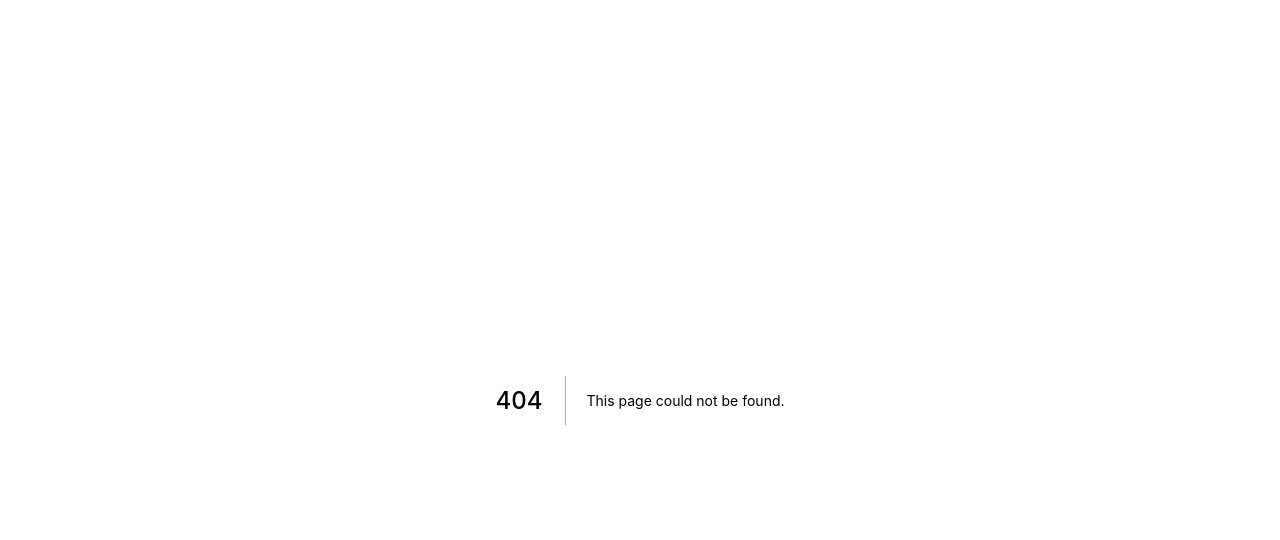
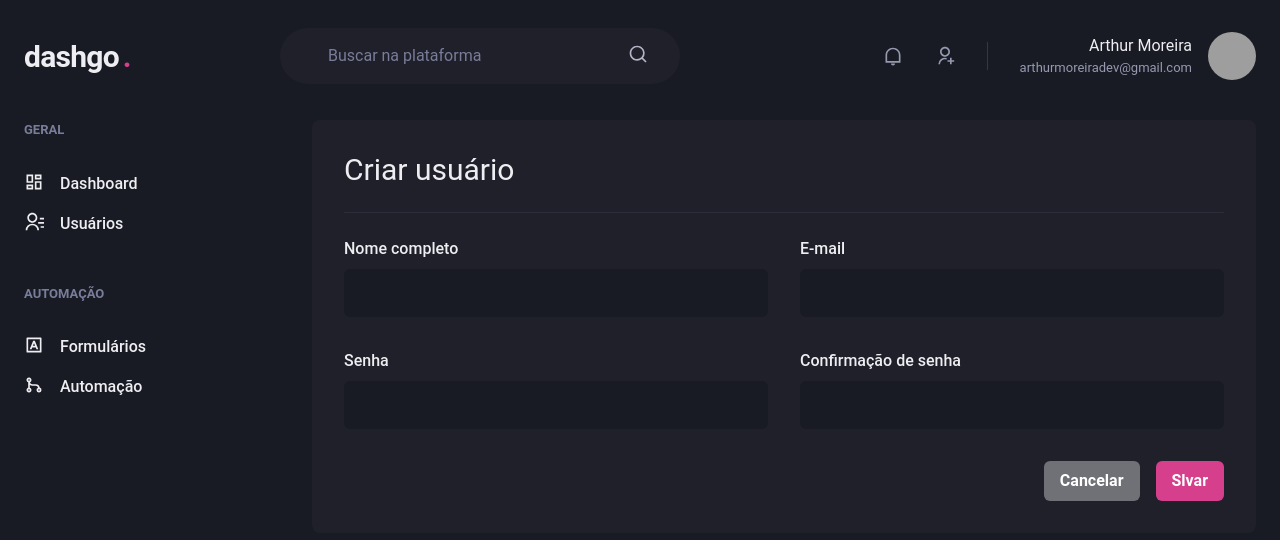
Before and after one commit to ArthurMCS/dashgo, a Next.js app: page /users/create in a window 1280 px wide. Before the commit this address had no page. Shown: the top 540 px of the page. Built offline with nearby package versions, Linux system fonts and the light colour scheme; grey boxes are pictures that could not be loaded.

Commit message:
create user registration page

```diff
--- /dev/null
+++ b/src/pages/users/create.tsx
@@ -0,0 +1,74 @@
+import { Box, Button, Divider, Flex, Heading, HStack, SimpleGrid, VStack } from '@chakra-ui/react'
+import React from 'react'
+import Input from '../components/Form/Input'
+import Header from '../components/Header'
+import Sidebar from '../components/Sidebar'
+
+export default function CreateUser() {
+  return (
+    <Box>
+        <Header />
+
+        <Flex
+            w="100%"
+            my="6"
+            maxWidth={1480}
+            mx="auto"
+            px="6"
+        >
+            <Sidebar />
+
+            <Box
+                flex="1"
+                borderRadius={8}
+                bg="gray.800"
+                p="8"
+            >
+                <Heading
+                    size="lg"
+                    fontWeight="normal"
+                >
+                    Criar usuário
+                </Heading>
+
+                <Divider
+                    my="6"
+                    borderColor="gray.700"
+                />
+
+                <VStack spacing="8">
+                    <SimpleGrid
+                        minChildWidth="240px"
+                        spacing="8"
+                        w="100%"
+                    >
+                        <Input name="name" label="Nome completo" />
+                        <Input name="name" type="email" label="E-mail" />
+                    </SimpleGrid>
+
+                    <SimpleGrid
+                        minChildWidth="240px"
+                        spacing="8"
+                        w="100%"
+                    >
+                        <Input name="password" type="password" label="Senha" />
+                        <Input name="password" type="password" label="Confirmação de senha" />
+                    </SimpleGrid>
+                </VStack>
+
+                <Flex
+                    mt="8"
+                    justify="flex-end"
+                >
+                    <HStack
+                        spacing="4"
+                    >
+                        <Button colorScheme="whiteAlpha">Cancelar</Button>
+                        <Button colorScheme="pink">Slvar</Button>
+                    </HStack>
+                </Flex>
+            </Box>
+        </Flex>
+</Box>
+  )
+}
--- a/src/pages/users/index.tsx
+++ b/src/pages/users/index.tsx
@@ -2,7 +2,7 @@
 import React from 'react'
 import { RiAddLine, RiPencilLine } from 'react-icons/ri'
 import Header from '../components/Header'
-import Paginations from '../components/Paginations'
+import Paginations from '../components/Pagination'
 import Sidebar from '../components/Sidebar'
 
 export default function UserList() {
```
Also changed, not shown: src/pages/components/Pagination.tsx (renamed from src/pages/components/Paginations.tsx).
